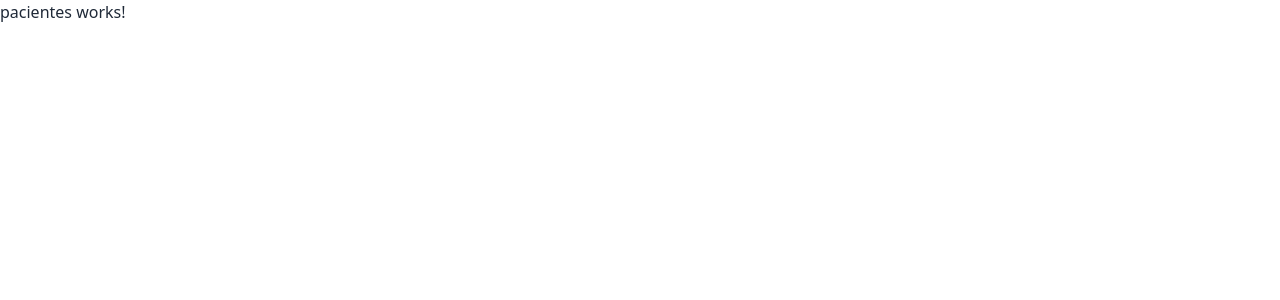
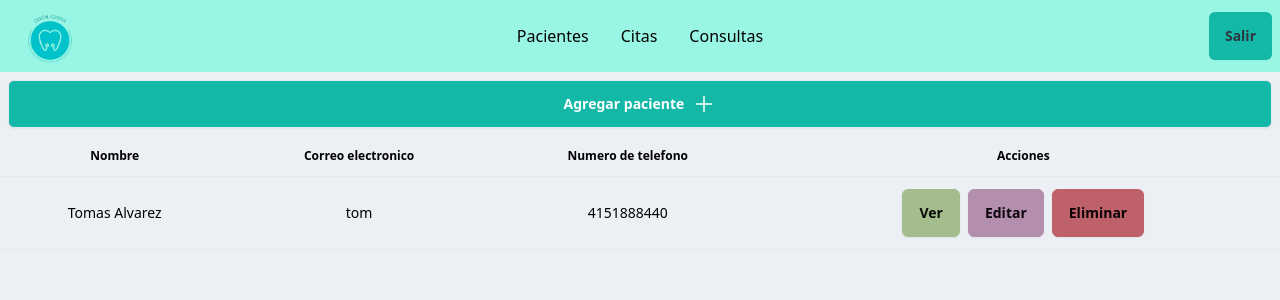
Before and after one commit to Talvarez17/Consultorio-Dental-Admin, an Angular app: page /pacientes in a window 1280 px wide. Shown: the top 300 px of the page. Built offline with nearby package versions, Linux system fonts and the light colour scheme.

Commit message:
pacientes

```diff
--- a/src/app/pages/auth/citas/citas.component.html
+++ b/src/app/pages/auth/citas/citas.component.html
@@ -1 +1,2 @@
+<app-navbar></app-navbar>
 <p>citas works!</p>
--- a/src/app/pages/auth/consultas/consultas.component.html
+++ b/src/app/pages/auth/consultas/consultas.component.html
@@ -1 +1,2 @@
+<app-navbar></app-navbar>
 <p>consultas works!</p>
--- a/src/app/pages/auth/pacientes/pacientes.component.html
+++ b/src/app/pages/auth/pacientes/pacientes.component.html
@@ -1 +1,89 @@
-<p>pacientes works!</p>
+<app-navbar></app-navbar>
+
+<div class="overflow-x-auto">
+    <div class="mx-2 my-2" onclick="agregarPaciente.showModal()">
+        <button class="btn bg-teal-500 text-white rounded-md hover:bg-teal-300 hover:border-teal-300 w-full">Agregar
+            paciente
+            <svg xmlns="http://www.w3.org/2000/svg" viewBox="0 0 24 24" fill="currentColor" class="size-6">
+                <path fill-rule="evenodd" d="M12 3.75a.75.75 0 0 1 .75.75v6.75h6.75a.75.75 0 0 1 0 1.5h-6.75v6.75a.75.75 0 0 1-1.5 0v-6.75H4.5a.75.75 0 0 1 0-1.5h6.75V4.5a.75.75 0 0 1 .75-.75Z"
+                    clip-rule="evenodd" />
+            </svg>
+
+        </button>
+    </div>
+
+    <table class="table">
+        <thead>
+            <tr class="text-center text-black">
+                <th>Nombre</th>
+                <th>Correo electronico</th>
+                <th>Numero de telefono</th>
+                <th>Acciones</th>
+            </tr>
+        </thead>
+        <tbody>
+            <tr class="hover text-center text-black">
+                <td>Tomas Alvarez</td>
+                <td>tom</td>
+                <td>4151888440</td>
+                <td>
+                    <button class="btn rounded-md btn-success mx-1 sm:btn-sm md:btn-md lg:btn-md">Ver</button>
+                    <button class="btn rounded-md btn-info mx-1 sm:btn-sm md:btn-md lg:btn-md">Editar</button>
+                    <button class="btn rounded-md btn-error mx-1 sm:btn-sm md:btn-md lg:btn-md">Eliminar</button>
+                </td>
+            </tr>
+        </tbody>
+    </table>
+</div>
+
+<!-- Modal para agregar -->
+
+<dialog id="agregarPaciente" class="modal">
+    <div class="modal-box w-5/6 max-w-5xl ">
+        <h3 class="text-lg font-bold">Agregar paciente</h3>
+        <form>
+
+            <div class="flex flex-row justify-center mt-2">
+                <div class="mx-1 w-1/3">
+                    <label class="block text-center text-black">Nombre</label>
+                    <input type="text" class="w-full rounded-md py-2 px-3 flex-auto" placeholder="Nombre">
+                </div>
+                <div class="mx-1 w-1/3">
+                    <label class="block text-center text-black">Apellido Paterno</label>
+                    <input type="text" class="w-full rounded-md py-2 px-3 flex-auto" placeholder="Apellido Paterno">
+                </div>
+                <div class="mx-1 w-1/3">
+                    <label class="block text-center text-black">Apellido Materno</label>
+                    <input type="text" class="w-full rounded-md py-2 px-3 flex-auto" placeholder="Apellido Materno">
+                </div>
+            </div>
+
+            <div class="flex flex-row justify-center mt-2">
+                <div class="mx-1 w-1/4">
+                    <label class="block text-center text-black">Fecha nacimiento</label>
+                    <input type="date" class="w-full rounded-md py-2 px-3 flex-auto">
+                </div>
+                <div class="mx-1 w-1/4">
+                    <label class="block text-center text-black">Telefono</label>
+                    <input type="text" class="w-full rounded-md py-2 px-3 flex-auto" placeholder="Telefono">
+                </div>
+                <div class="mx-1 w-1/4">
+                    <label class="block text-center text-black">Correo</label>
+                    <input type="email" class="w-full rounded-md py-2 px-3 flex-auto" placeholder="paciente@gmai.com">
+                </div>
+                <div class="mx-1 w-1/4">
+                    <label class="block text-center text-black">Contraseña</label>
+                    <input type="text" class="w-full rounded-md py-2 px-3 flex-auto" placeholder="Contraseña">
+                </div>
+            </div>
+        </form>
+        <div class="modal-action">
+            <form method="dialog">
+                <button class="btn bg-red-400 text-white rounded-md hover:bg-red-300 hover:border-red-300">Cancelar</button>
+            </form>
+            <form>
+                <button class="btn bg-teal-400 text-white rounded-md hover:bg-teal-300 hover:border-teal-300">Guardar</button>
+            </form>
+        </div>
+    </div>
+</dialog>
--- a/src/app/pages/login/login.component.html
+++ b/src/app/pages/login/login.component.html
@@ -14,16 +14,16 @@
         <form>
             <div class="mb-3 text-center">
                 <label class="block text-black">Correo</label>
-                <input type="text" class="w-full rounded py-2 px-3 focus:outline-none focus:border-teal-600">
+                <input type="text" class="w-full rounded-md py-2 px-3">
             </div>
 
             <div class="mb-3 text-center">
                 <label class="block text-black">Contraseña</label>
-                <input type="password" class="w-full rounded py-2 px-3 focus:outline-none focus:border-teal-600">
+                <input type="password" class="w-full rounded-md py-2 px-3">
             </div>
 
             <button type="button"
-                class="bg-teal-500 text-white rounded hover:bg-teal-300 hover:border-teal-300 py-2 px-4 w-full" (click)="login()">Ingresar
+                class="bg-teal-500 text-white rounded-md hover:bg-teal-300 hover:border-teal-300 py-2 px-4 w-full" (click)="login()">Ingresar
             </button>
         </form>
     </div>
--- a/src/app/pages/navbar/navbar.component.html
+++ b/src/app/pages/navbar/navbar.component.html
@@ -1,52 +1,33 @@
-<div class="navbar bg-base-100">
+<div class="navbar bg-teal-200">
+
   <div class="navbar-start">
+
+    <!-- Dropdown -->
     <div class="dropdown">
       <div tabindex="0" role="button" class="btn btn-ghost lg:hidden">
-          <svg
-            xmlns="http://www.w3.org/2000/svg"
-            class="h-5 w-5"
-            fill="none"
-            viewBox="0 0 24 24"
-            stroke="currentColor">
-            <path
-              stroke-linecap="round"
-              stroke-linejoin="round"
-              stroke-width="2"
-              d="M4 6h16M4 12h8m-8 6h16" />
+        <svg xmlns="http://www.w3.org/2000/svg" class="h-5 w-5" fill="none" viewBox="0 0 24 24" stroke="currentColor">
+          <path stroke-linecap="round" stroke-linejoin="round" stroke-width="2" d="M4 6h16M4 12h8m-8 6h16" />
         </svg>
       </div>
-        <ul
-          tabindex="0"
-          class="menu menu-sm dropdown-content bg-base-100 rounded-box z-[1] mt-3 w-52 p-2 shadow">
-          <li><a>Item 1</a></li>
-          <li>
-            <a>Parent</a>
-            <ul class="p-2">
-              <li><a>Submenu 1</a></li>
-              <li><a>Submenu 2</a></li>
-            </ul>
-          </li>
-          <li><a>Item 3</a></li>
+      <ul tabindex="0" class="menu menu-sm dropdown-content bg-teal-200 rounded-box z-[1] mt-3 w-52 p-2 shadow">
+        <li class="text-black" [routerLink]="['/pacientes']"><a>Pacientes</a></li>
+        <li class="text-black" [routerLink]="['/citas']"><a>Citas</a></li>
+        <li class="text-black" [routerLink]="['/consultas']"><a>Consultas</a></li>
       </ul>
     </div>
-      <a class="btn btn-ghost text-xl">daisyUI</a>
+
+    <a [routerLink]="['/pacientes']" class="btn btn-ghost"><img src="../../../assets/logosf.png" height="50" width="50"></a>
+
   </div>
   <div class="navbar-center hidden lg:flex">
-      <ul class="menu menu-horizontal px-1">
-        <li><a>Item 1</a></li>
-        <li>
-          <details>
-            <summary>Parent</summary>
-            <ul class="p-2">
-              <li><a>Submenu 1</a></li>
-              <li><a>Submenu 2</a></li>
-            </ul>
-          </details>
-        </li>
-        <li><a>Item 3</a></li>
+    <ul class="menu menu-horizontal px-1 text-base">
+      <li class="text-black" [routerLink]="['/pacientes']"><a>Pacientes</a></li>
+      <li class="text-black" [routerLink]="['/citas']"><a>Citas</a></li>
+      <li class="text-black" [routerLink]="['/consultas']"><a>Consultas</a></li>
     </ul>
   </div>
+
   <div class="navbar-end">
-      <a class="btn">Button</a>
+    <a [routerLink]="['/login']" class="btn rounded-md border-0 bg-teal-500 hover:bg-gray-300 hover:border-grbg-gray-300">Salir</a>
   </div>
 </div>
--- a/src/index.html
+++ b/src/index.html
@@ -1,5 +1,5 @@
 <!doctype html>
-<html lang="en">
+<html lang="en" data-theme="nord">
 <head>
   <meta charset="utf-8">
   <title>Consultorio Dental</title>
--- a/tailwind.config.js
+++ b/tailwind.config.js
@@ -7,4 +7,7 @@ module.exports = {
     extend: {},
   },
   plugins: [require('daisyui'),],
+  daisyui: {
+    themes: ["light", "dark", "cupcake", "nord"],
+  },
 }
```
Lines whose indentation alone changed are shown as unchanged.
